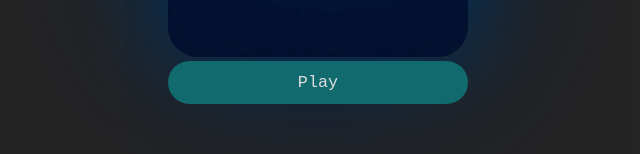
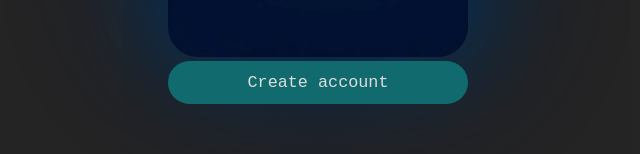
Before and after one commit to akbarjorayev/games, a React (Create React App) app: page / in a window 1280 px wide. Shown: the part 470-624 px from the top of the page, without its empty margins (322-962 px from the left). Built offline with nearby package versions, Linux system fonts and the light colour scheme.

Commit message:
new behaviour for home page button

```diff
--- a/src/pages/HomePage/HomePage.css
+++ b/src/pages/HomePage/HomePage.css
@@ -34,3 +34,7 @@
     opacity: 1;
   }
 }
+
+.home_page_play_btn span {
+  text-wrap: nowrap;
+}
--- a/src/pages/HomePage/HomePage.jsx
+++ b/src/pages/HomePage/HomePage.jsx
@@ -1,10 +1,22 @@
+import { useRef } from 'react'
+
 import logo from '../../imgs/logo/appLogo.webp'
 
 import { goToHref } from '../../js/utils/href'
+import { loadFromLocalStorage } from '../../js/db/local/localStorage'
 
 import './HomePage.css'
 
 export default function HomePage() {
+  const hasAccount = useRef(
+    loadFromLocalStorage('games')?.accounts.active
+  ).current
+
+  function changeHref() {
+    if (hasAccount) goToHref('/games')
+    if (!hasAccount) goToHref('/account/signup/phone')
+  }
+
   return (
     <>
       <div className="pos_full_page home_page d_f_ce list_y">
@@ -13,9 +25,10 @@ export default function HomePage() {
           <div className="d_f_ce">
             <button
               className="con btn_cl home_page_play_btn fz_medium scale_trns cur_pointer"
-              onClick={() => goToHref('/games')}
+              onClick={changeHref}
             >
-              Play
+              {hasAccount && <span>Play</span>}
+              {!hasAccount && <span>Create account</span>}
             </button>
           </div>
         </div>
```
